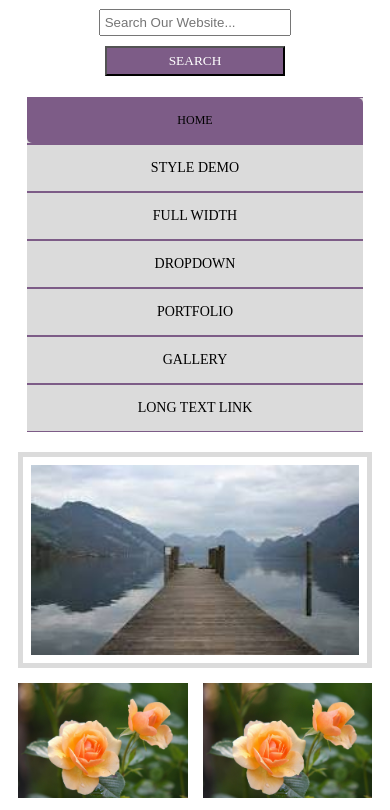
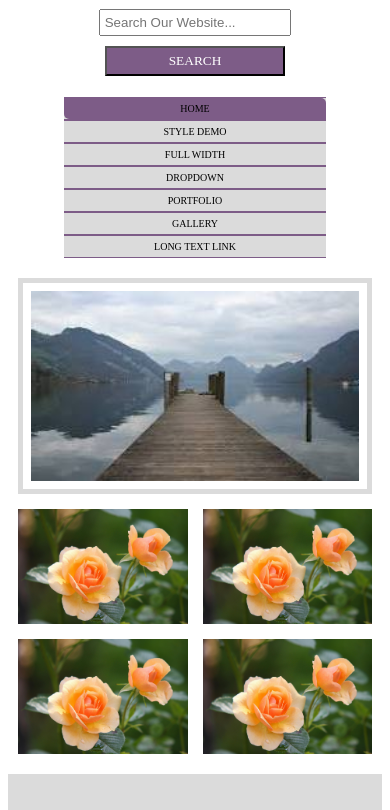
Before and after one commit to MuhammadAqibAli53/web_development_tasks, a plain HTML site: page website1_responsive/index.html in a window 390 px wide. Shown: the part 83-893 px from the top of the page. Drawn offline with Linux system fonts and the light colour scheme.

Commit message:
Add files via upload

```diff
--- a/website1_responsive/style.css
+++ b/website1_responsive/style.css
@@ -313,12 +313,22 @@ h4{
         display: block;
     }
     .nav-links{
-        width: 90%;
+        width: 95%;
         margin: auto;
-        display: flex;
-        flex-wrap: wrap;
-        padding: 0rem;
+        justify-content: space-between;
+        padding: 1rem;
+
     }
+    .nav-links li a{
+
+font-size: 1.2rem;
+    }
+    .main-nav>ul li a {
+        padding: 0.5rem;
+
+    }
+
+
     .gallery2{
         grid-template-columns: 1fr 1fr;
         row-gap: 2rem;
@@ -344,6 +354,12 @@ h4{
     .template-credit{
         font-size: 1.3rem;
     }
+    .nav-links li a{
+        font-size: 1rem;
+
+
+
+    }
     .footer-top-row{
         grid-template-columns: 1fr;
         row-gap: 3rem;
@@ -353,9 +369,14 @@ h4{
     .image-placeholder{
         width: 50%;
     }
+    .para{
+        display: none;
+    }
+    .divider{
+        display: none;
+    }
     .site-header{
-        flex-direction: column;
-        text-align: center;
+
         justify-content: space-between;
     }
     .para p {
@@ -385,14 +406,24 @@ h4{
 
     }
 }
-@media(max-width: 500px){
+@media(max-width: 504px){
     .search{
         width: 70%;
         margin-bottom: 1rem;
     }
+    .site-header{
+         flex-direction: column;
+        text-align: center;
+    }
     .button{
         width: 70%;
         margin-bottom: 1rem;
+    }
+    .nav-links{
+        flex-direction: column;
+        align-items: center;
+        padding: 0rem;
+        width: 70%;
     }
     .nav-links li{
         width: 100%;
```
